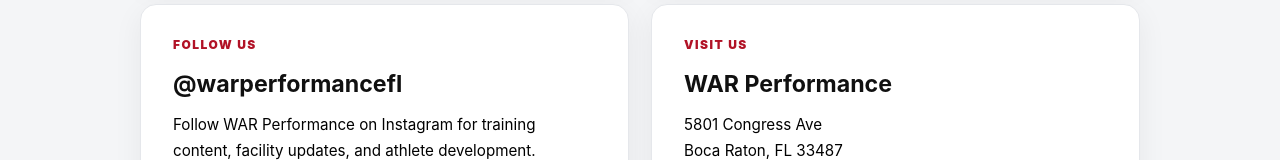
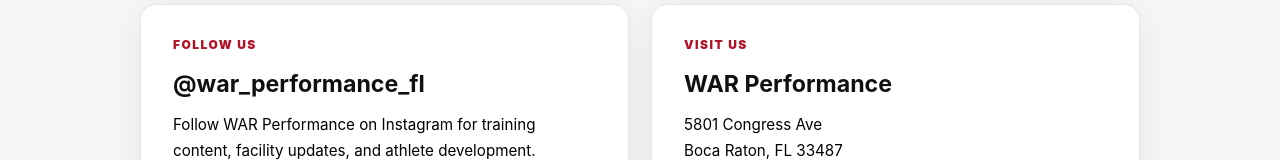
Before and after one commit to sophiacamacho2024/war-performance, a React (Vite) app in the folder war-performance/: page /contact in a window 1280 px wide. Shown: the part 775-935 px from the top of the page. Built offline with nearby package versions, Linux system fonts and the light colour scheme.

Commit message:
update contacts

```diff
--- a/war-performance/src/pages/Contact.jsx
+++ b/war-performance/src/pages/Contact.jsx
@@ -22,7 +22,7 @@
           </a>
 
           <a
-            href="mailto:matt@warperformancefl.com"
+            href="mailto:sales@warperformancefl.com"
             className="contact-card"
           >
             <span className="contact-label">Email Us</span>
@@ -41,7 +41,7 @@
             className="contact-card"
           >
             <span className="contact-label">Follow Us</span>
-            <h3>@warperformancefl</h3>
+            <h3>@war_performance_fl</h3>
             <p>
               Follow WAR Performance on Instagram for training content,
               facility updates, and athlete development.
```
